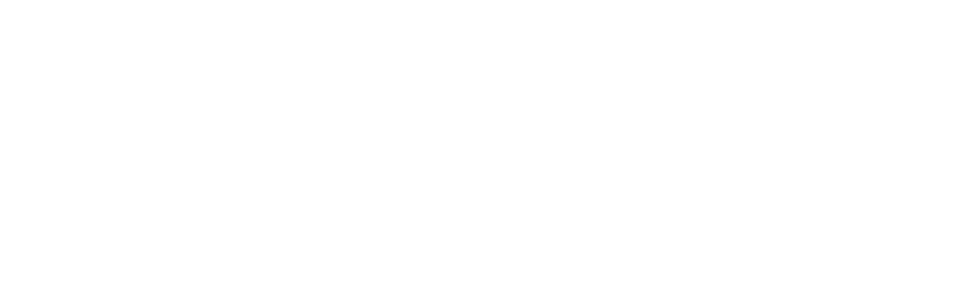
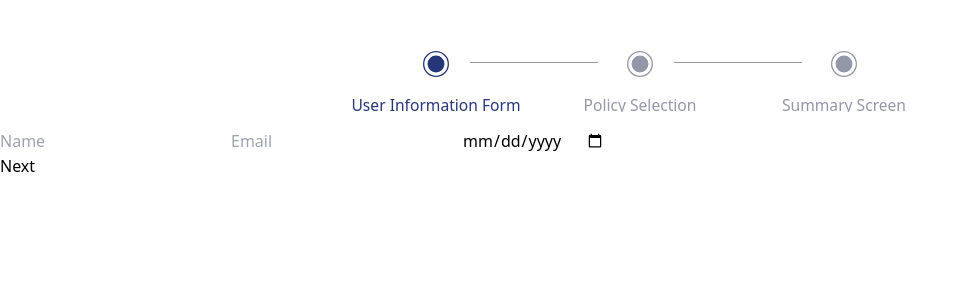
Before and after one commit to constantimi/trustflow, a React (Vite) app: page / in a window 1280 px wide. Before the commit this address had no page. Shown: the top 300 px of the page, without its empty margins (0-967 px from the left). Built offline with nearby package versions, Linux system fonts and the light colour scheme.

Commit message:
Implement the stepper

```diff
--- a/src/Router.tsx
+++ b/src/Router.tsx
@@ -1,6 +1,6 @@
 import React, { lazy, Suspense } from 'react';
 import { BrowserRouter, Route, Routes } from 'react-router-dom';
-import { Loading } from './modules/shared';
+import { Loading, NotFound } from './modules/shared';
 
 const Register = lazy(() =>
   import('./modules/data').then((module) => ({
@@ -12,7 +12,10 @@ const Router = () => (
   <BrowserRouter>
     <Suspense fallback={<Loading />}>
       <Routes>
+        <Route path="/" element={<Register />} />
         <Route path="/register" element={<Register />} />
+
+        <Route path="*" element={<NotFound />} />
       </Routes>
     </Suspense>
   </BrowserRouter>
--- /dev/null
+++ b/src/modules/data/components/stepper/Stepper.tsx
@@ -0,0 +1,103 @@
+import React from 'react';
+import cn from 'classnames';
+import { nanoid } from '@reduxjs/toolkit';
+import { getTheme } from '../../../shared/store/app/theme';
+import { useAppSelector } from '../../../shared/store/hooks';
+import { Step, StepList } from '../../types/step';
+
+type Props = {
+  steps: StepList;
+};
+
+const Stepper = ({ steps }: Props) => {
+  const theme = useAppSelector(getTheme);
+
+  const renderStep = (s: Step) => (
+    <div
+      key={nanoid()}
+      className="flex flex-row items-center justify-center gap-6"
+    >
+      <div
+        className="flex h-5 w-5 items-center justify-center rounded-full border"
+        style={{
+          color: theme.text.buttonHover,
+          borderColor:
+            s === steps.currentStep
+              ? theme.text.primary
+              : s.completed
+              ? theme.text.primary
+              : theme.text.disabled,
+          transform: 'scale(1.3)',
+        }}
+      >
+        <div
+          className="flex h-2.5 w-2.5 items-center justify-center rounded-full"
+          style={{
+            backgroundColor:
+              s === steps.currentStep
+                ? theme.text.primary
+                : s.completed
+                ? theme.text.primary
+                : theme.text.disabled,
+            border: '1px solid',
+            borderColor:
+              s === steps.currentStep
+                ? theme.text.primary
+                : s.completed
+                ? theme.text.primary
+                : theme.text.disabled,
+            transform: 'scale(1.3)',
+          }}
+        />
+        <div
+          key={nanoid()}
+          className="absolute left-1/2 top-8 -translate-x-1/2 transform whitespace-nowrap text-base"
+          style={{
+            color:
+              s === steps.currentStep
+                ? theme.text.primary
+                : s.completed
+                ? theme.text.primary
+                : theme.text.disabled,
+          }}
+        >
+          {s.title}
+        </div>
+      </div>
+
+      {s.next && (
+        <div
+          className="mb-auto mt-2 h-[1px] w-[8rem]"
+          style={{
+            backgroundColor:
+              s === steps.currentStep
+                ? theme.text.disabled
+                : s.completed
+                ? theme.text.primary
+                : theme.text.disabled,
+          }}
+        />
+      )}
+    </div>
+  );
+
+  const chain: React.ReactElement[] = [];
+  let current: Step | undefined = steps.chain;
+  while (current) {
+    chain.push(renderStep(current));
+    current = current.next;
+  }
+
+  return (
+    <div
+      className={cn(
+        'flex flex-shrink-0 items-center justify-center gap-8',
+        'no-scrollbar my-4 h-[6rem] w-full overflow-x-auto'
+      )}
+    >
+      {steps.chain.next && chain}
+    </div>
+  );
+};
+
+export default Stepper;
--- a/src/modules/data/features/Register.tsx
+++ b/src/modules/data/features/Register.tsx
@@ -1,16 +1,94 @@
-import React, { useState } from 'react';
+import React, { useEffect, useState } from 'react';
 import { useNavigate } from 'react-router';
-import { StepList } from '../types/step';
+import { Step, StepList, StepNames } from '../types/step';
+import { createUserInformationStep, UserInfoForm } from './user/UserInfoForm';
+import {
+  createPolicySelectionStep,
+  PolicySelection,
+} from './policy/PolicySelection';
+import {
+  createSummaryScreenStep,
+  SummaryScreen,
+} from './summary/SummaryScreen';
+import Stepper from '../components/stepper/Stepper';
+import Content from '../../shared/layout/content/Content';
+import Layout from '../../shared/layout/layout/Layout';
 
 const Register = () => {
   const [stepper, setStepper] = useState<null | StepList>();
 
   const navigate = useNavigate();
 
+  useEffect(() => {
+    let newStepper: Step | null = null;
+
+    const userStep = createUserInformationStep();
+    newStepper = userStep;
+
+    if (newStepper) {
+      const policyStep = createPolicySelectionStep();
+      policyStep.prev = newStepper;
+      newStepper.next = policyStep;
+    } else {
+      newStepper = createPolicySelectionStep();
+    }
+
+    const summaryStep = createSummaryScreenStep();
+    if (newStepper.next) {
+      summaryStep.prev = newStepper.next;
+      newStepper.next.next = summaryStep;
+    } else {
+      summaryStep.prev = newStepper;
+      newStepper.next = summaryStep;
+    }
+
+    if (newStepper) {
+      setStepper({ currentStep: newStepper, chain: newStepper });
+    }
+  }, []);
+
+  if (!stepper) {
+    navigate('/');
+    return null;
+  }
+
+  const handleNextStep = () => {
+    stepper.currentStep.completed = true;
+    if (stepper.currentStep.next) {
+      setStepper({ ...stepper, currentStep: stepper.currentStep.next });
+    } else {
+      // Submit form
+      navigate('/');
+
+      setStepper(null);
+    }
+  };
+
+  const handlePrevStep = () => {
+    if (stepper.currentStep.prev) {
+      setStepper({ ...stepper, currentStep: stepper.currentStep.prev });
+    }
+  };
+
   return (
-    <div>
-      <h1>Insurance Policy Form</h1>
-    </div>
+    <Layout>
+      <Content>
+        <Stepper steps={stepper} />
+
+        {stepper.currentStep.title === StepNames.USER_INFO_FORM && (
+          <UserInfoForm nextStep={handleNextStep} />
+        )}
+        {stepper.currentStep.title === StepNames.POLICY_SELECTION && (
+          <PolicySelection
+            nextStep={handleNextStep}
+            prevStep={handlePrevStep}
+          />
+        )}
+        {stepper.currentStep.title === StepNames.SUMMARY_SCREEN && (
+          <SummaryScreen prevStep={handlePrevStep} />
+        )}
+      </Content>
+    </Layout>
   );
 };
 
--- a/src/modules/data/features/policy/PolicySelection.tsx
+++ b/src/modules/data/features/policy/PolicySelection.tsx
@@ -1,6 +1,11 @@
 import React, { useState } from 'react';
 import { useAppDispatch } from '../../../shared/store/hooks';
 import { selectPolicy } from '../../store/policy/policy-slice';
+import { Step, StepNames } from '../../types/step';
+
+export const createPolicySelectionStep: () => Step = () => ({
+  title: StepNames.POLICY_SELECTION,
+});
 
 interface Props {
   nextStep: () => void;
--- a/src/modules/data/features/summary/SummaryScreen.tsx
+++ b/src/modules/data/features/summary/SummaryScreen.tsx
@@ -2,6 +2,11 @@ import React from 'react';
 import { useAppSelector } from '../../../shared/store/hooks';
 import { selectUserState } from '../../store/user/user-slice';
 import { selectPolicyState } from '../../store/policy/policy-slice';
+import { Step, StepNames } from '../../types/step';
+
+export const createSummaryScreenStep: () => Step = () => ({
+  title: StepNames.SUMMARY_SCREEN,
+});
 
 interface Props {
   prevStep: () => void;
--- a/src/modules/data/features/user/UserInfoForm.tsx
+++ b/src/modules/data/features/user/UserInfoForm.tsx
@@ -3,6 +3,11 @@ import { nanoid } from '@reduxjs/toolkit';
 import { useAppDispatch } from '../../../shared/store/hooks';
 import { updateUserInfo } from '../../store/user/user-slice';
 import { validateUserInfo } from '../../utils/validation';
+import { Step, StepNames } from '../../types/step';
+
+export const createUserInformationStep: () => Step = () => ({
+  title: StepNames.USER_INFO_FORM,
+});
 
 interface Props {
   nextStep: () => void;
--- a/src/modules/shared/components/error/NotFound.tsx
+++ b/src/modules/shared/components/error/NotFound.tsx
@@ -4,7 +4,6 @@ import { useAppSelector } from '../../store/hooks';
 import { getTheme } from '../../store/app/theme';
 import { useSharedTranslation } from '../../hooks/useSharedTranslation';
 import { Theme } from '../../layout/theme';
-import { SessionStore } from '../../utils/session';
 import Layout from '../../layout/layout/Layout';
 import Content from '../../layout/content/Content';
 import NotFoundIcon from '../icons/NotFoundIcon';
@@ -13,12 +12,11 @@ const NotFound = () => {
   const navigate = useNavigate();
 
   const theme = useAppSelector(getTheme);
-  const workspace = SessionStore.getActiveWorkspace();
 
   const { t } = useSharedTranslation();
 
-  const handleReturnToDashboard = () => {
-    navigate(`/${workspace}`);
+  const handleReturn = () => {
+    navigate(`/`);
   };
 
   return (
@@ -35,12 +33,13 @@ const NotFound = () => {
             className="my-4 flex max-h-full flex-col items-center p-4"
           >
             <NotFoundIcon fill={theme.text.primary} />
-            <Theme.PrimaryText className="mt-3 text-lg">
+            <Theme.PrimaryText className="mt-4 text-lg">
               {t('Page not found')}
             </Theme.PrimaryText>
+
             <Theme.DefaultButton
-              className="mt-6 h-[1rem] w-[16rem] justify-center border-b text-sm"
-              onClick={handleReturnToDashboard}
+              className="mt-4 h-[1rem] w-fit justify-center border-b text-sm"
+              onClick={handleReturn}
             >
               {t('back to landing')}
             </Theme.DefaultButton>
```
